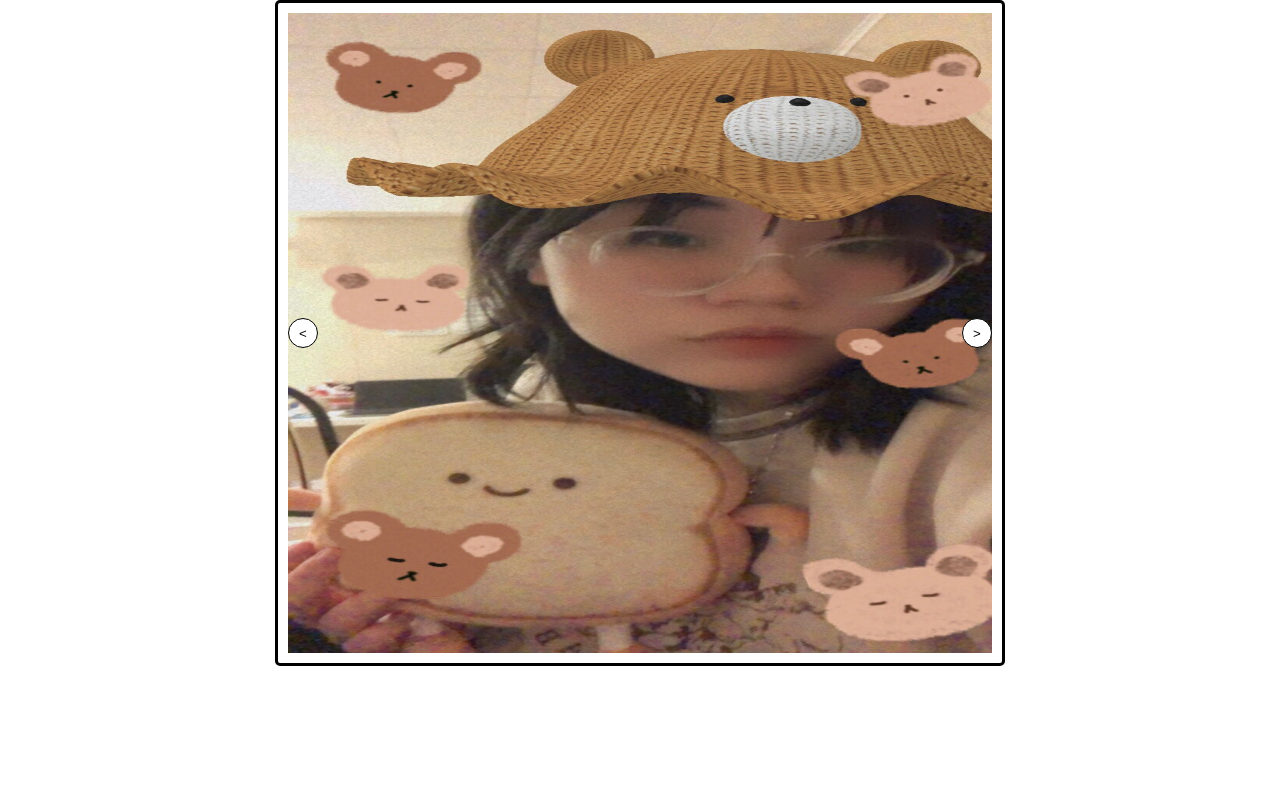
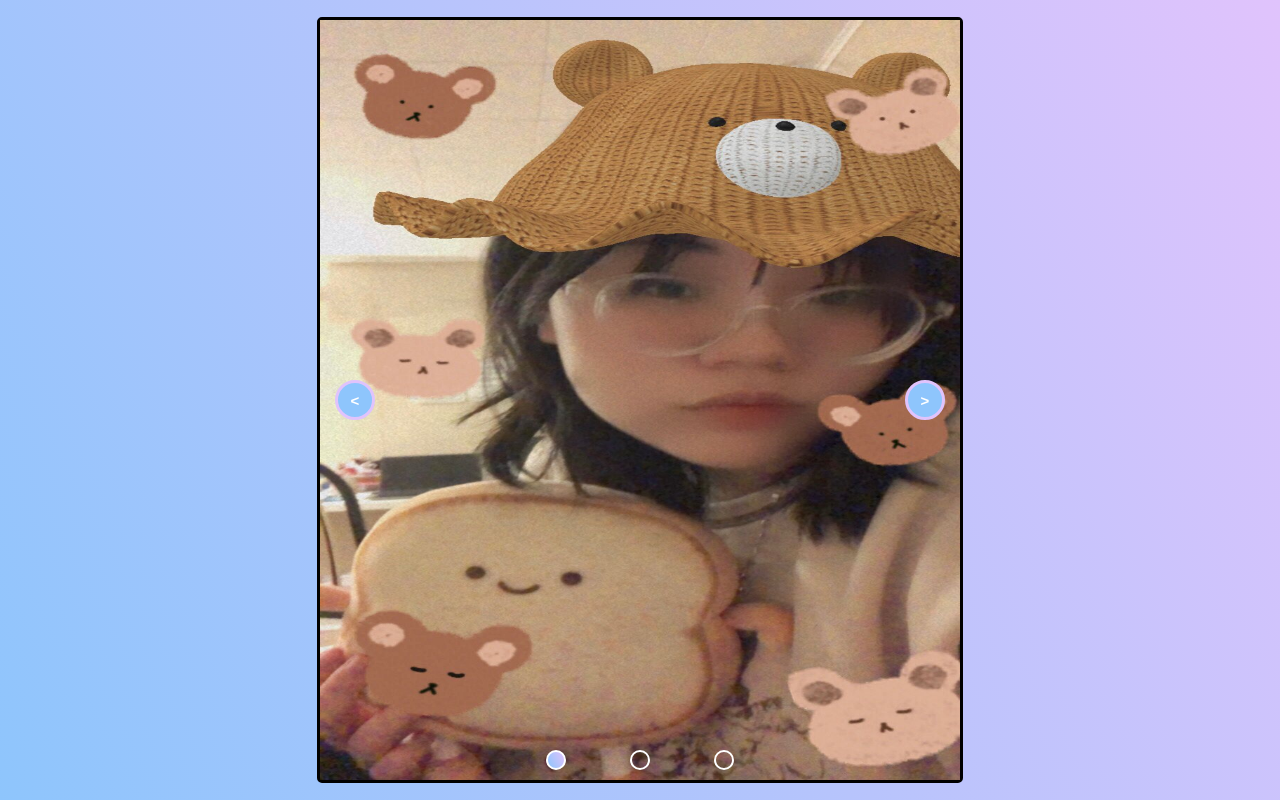
Before and after one commit to kuromika/image-slider, a website: page index.html in a window 1280 px wide. Drawn offline with Linux system fonts and the light colour scheme.

Commit message:
Style colors, nav circles

```diff
--- a/navigation.js
+++ b/navigation.js
@@ -1,8 +1,6 @@
-import { slides } from "./slider.js";
-import { setSlide } from "./slider.js";
+import { slides, setSlide } from "./slider.js";
 
 const navBar = document.getElementsByClassName('navigation')[0];
-const buttons = [];
 
 function createCircles() {
     for (let i = 0; i < slides.length; i++){
@@ -11,10 +9,17 @@ function createCircles() {
         circleButton.classList.add('circle');
         circleButton.addEventListener('click', () => {
             setSlide(i);
+            let prev = document.getElementsByClassName('selected')[0];
+            if (prev != undefined) {
+                prev.classList.remove('selected');
+            }
+            circleButton.classList.add('selected');
         })
-        buttons.push(circleButton);
+        if (i == 0) {
+            circleButton.classList.add('selected');
+        }
         navBar.append(circleButton);
     }
 }
 
-export { loadCircles };
+export { createCircles };
--- a/slider.js
+++ b/slider.js
@@ -23,16 +23,29 @@ function nextSlide() {
     if (slides[currentSlide + 1] == undefined) {
         return;
     }
-    setSlide(++currentSlide);
+    currentSlide++;
+    updateCircle(currentSlide);
+    setSlide(currentSlide);
 }
 
 function previousSlide() {
     if (slides[currentSlide - 1] == undefined) {
         return;
     }
-    setSlide(--currentSlide);
+    currentSlide--;
+    updateCircle(currentSlide);
+    setSlide(currentSlide);
 }
 
 
+function updateCircle(index) {
+    let prev = document.getElementsByClassName('selected')[0];
+    if (prev != undefined) {
+        prev.classList.remove('selected');
+    }
+    let circle = document.getElementsByClassName('circle')[index];
+    circle.classList.add('selected');
+}
+
 
 export { loadSlides, setSlide, nextSlide, previousSlide, slides };
--- a/style.css
+++ b/style.css
@@ -5,9 +5,12 @@
 }
 
 body{
+    height: 100vh;
     display: flex;
     justify-content: center;
     align-items: center;
+    background-color: #8EC5FC;
+    background-image: linear-gradient(62deg, #8EC5FC 0%, #E0C3FC 100%);
 }
 
 .frame{
@@ -17,7 +20,6 @@ body{
     flex-direction: column;
     align-items: center;
     justify-content: center;
-    padding: 10px;
 }
 
 .image-slider{
@@ -28,25 +30,31 @@ body{
 
 
 .slide{
-    width: 55vw;
-    height: 80vh;
+    width: 50vw;
+    height: 95vh;
 }
 
 .arrow{
+    color: white;
     position: absolute;
-    background-color: white;
-    border: 1px solid black;
+    border: none;
     border-radius: 100px;
-    width: 30px;
-    height: 30px;
+    width: 40px;
+    height: 40px;
+    border: 3px solid #E0C3FC;
+    font-size: 15px;
+    font-weight: 900;
+    background-color: #8EC5FC;
 }
 
 .left{
     left:0;
+    margin-left: 15px;
 }
 
 .right{
     right: 0;
+    margin-right: 15px;
 }
 
 .navigation {
@@ -57,15 +65,23 @@ body{
     left: 0;
     right: 0;
     justify-content: center;
+    margin-bottom: 10px;
 }
 
 .circle{
     width: 20px;
     height: 20px;
-    border: 1px solid black;
+    border: 2px solid white;
     border-radius: 100px;
+    background-color: rgba(0, 0, 0, 0);
 }
 
 .selected{
-    background-color: black;
+    background-color: #8EC5FC;
+    background-image: linear-gradient(62deg, #8EC5FC 0%, #E0C3FC 100%);
 }
+
+.left:active,
+.right:active{
+    background-color: aliceblue;
+}
```
